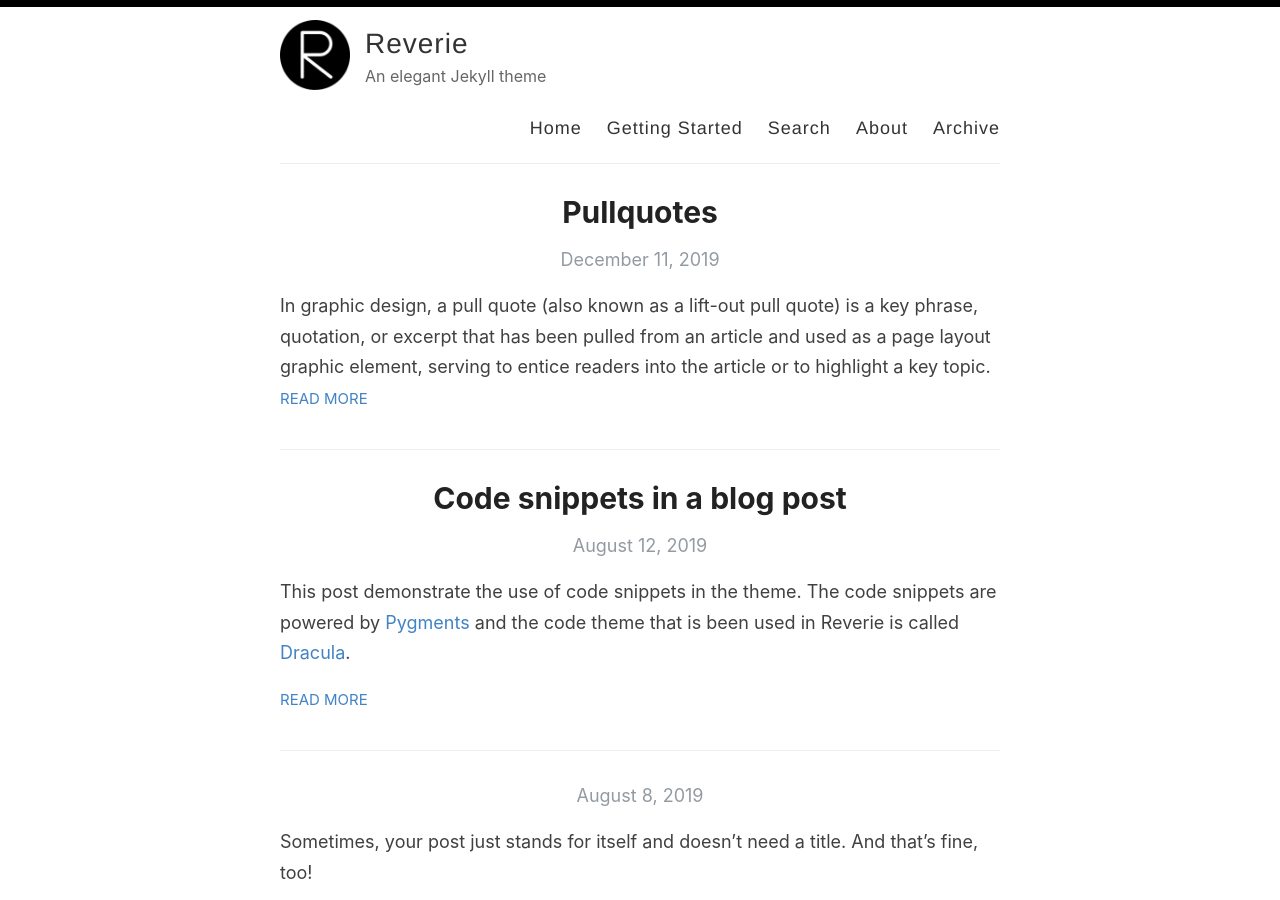
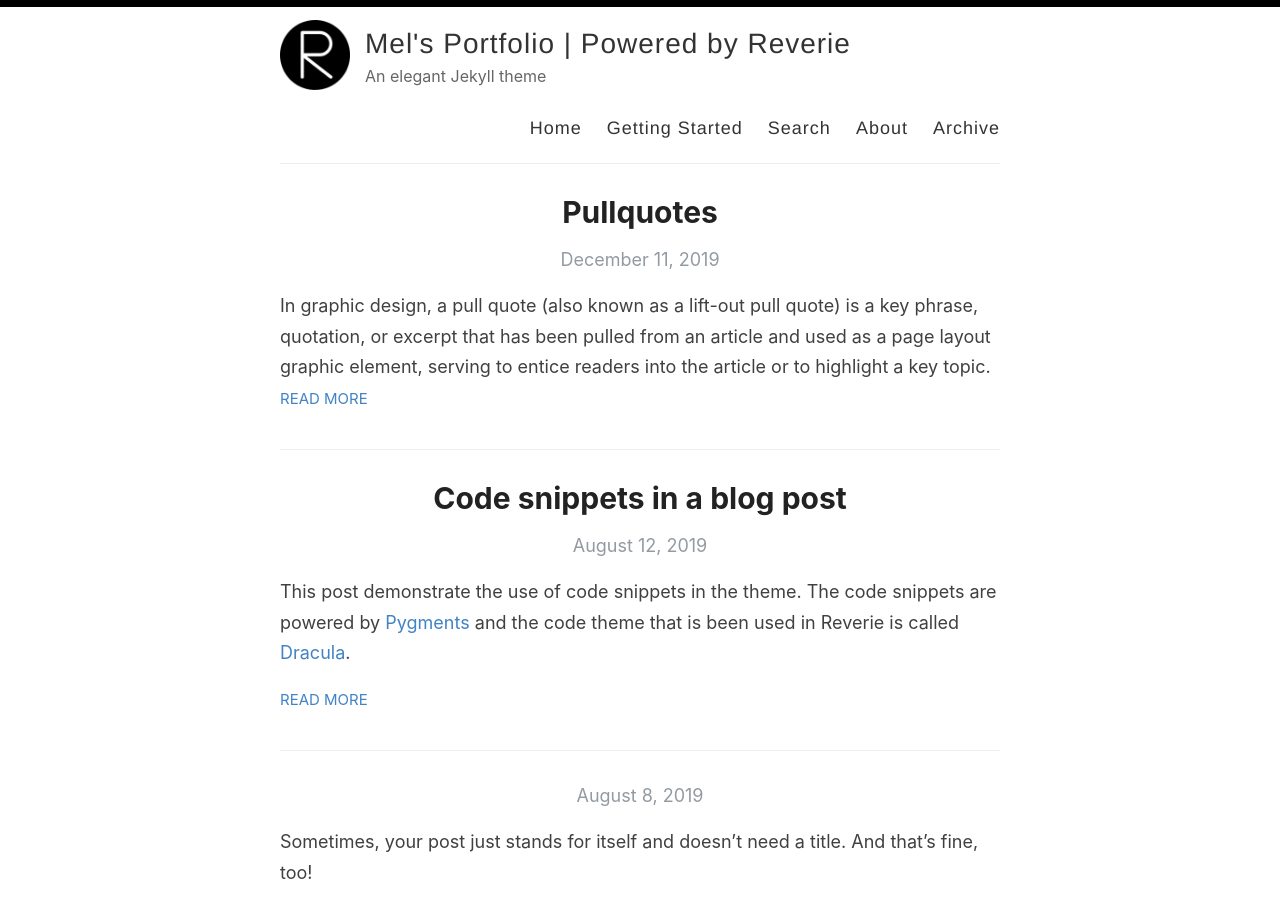
Before and after one commit to ClockWorkElementals/ClockWorkElementals.github.io, a Jekyll site: the page built from index.html, in a window 1280 px wide and 900 px high. Built offline with Jekyll 4.4.1, drawn with Linux system fonts in a browser that asks for light colours; the list of posts is cut into pages by our own code.

Commit message:
Changed name and Author
- Updated the _config.yml to properly explain who and what this Github Pages is for

```diff
--- a/_config.yml
+++ b/_config.yml
@@ -3,10 +3,10 @@
 #
 
 # Name of your site (displayed in the header)
-name: Reverie
+name: Mel's Portfolio | Powered by Reverie
 
 # Name of the author
-author: Amit Merchant
+author: Mel Hynes
 
 # Short bio or description (displayed in the header)
 description: An elegant Jekyll theme
```
